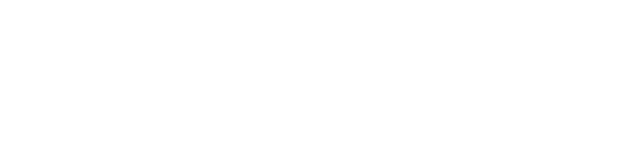
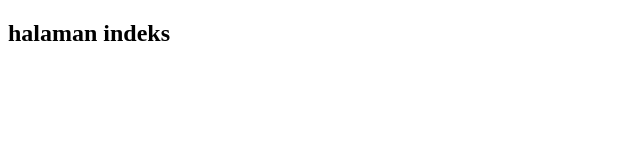
Before and after one commit to AlpinRamdalisAkbar/praktek_basdat_sabtu, a plain HTML site: page index.html in a window 1280 px wide. Shown: the whole page, without its empty margins (0-640 px from the left). Drawn offline with Linux system fonts and the light colour scheme.

Commit message:
memodifikasi file index.html

```diff
--- a/index.html
+++ b/index.html
@@ -6,6 +6,6 @@
     <title>Halaman indeks</title>
 </head>
 <body>
-
+    <h2>halaman indeks</h2>
 </body>
 </html>
```
